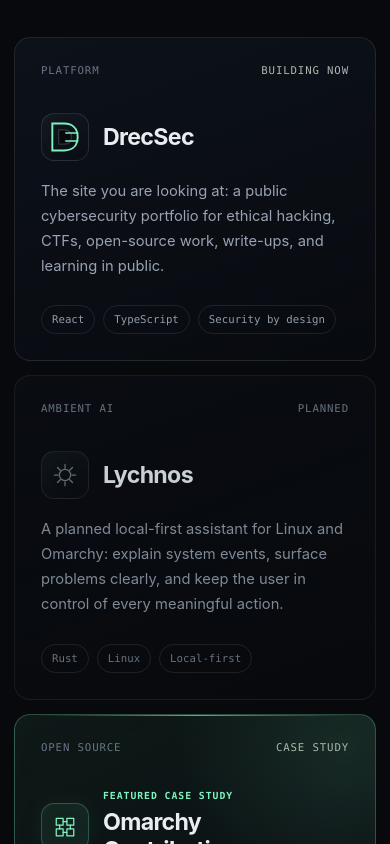
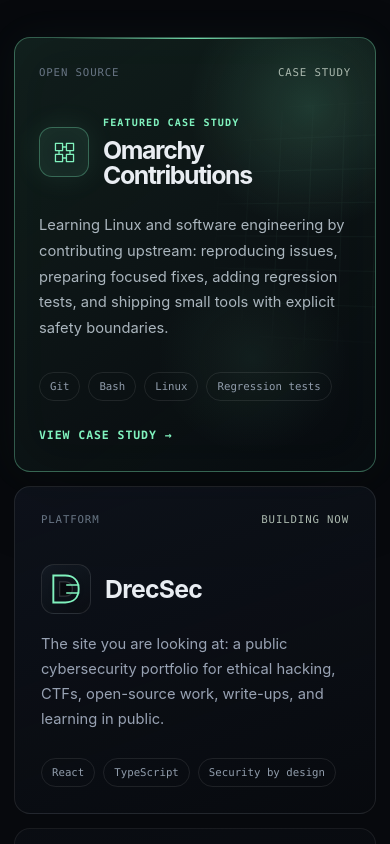
Before and after one commit to Drecullith/DrecSec, a React (Vite) app: page / in a window 390 px wide. Shown: the part 2860-3704 px from the top of the page. Built offline with nearby package versions, Linux system fonts and the light colour scheme.

Commit message:
fix: restore glows and strengthen project layout

```diff
--- a/src/data/site.ts
+++ b/src/data/site.ts
@@ -1,4 +1,16 @@
 export const projects = [
+  {
+    mark: 'omarchy',
+    eyebrow: 'Open source',
+    title: 'Omarchy Contributions',
+    description:
+      'Learning Linux and software engineering by contributing upstream: reproducing issues, preparing focused fixes, adding regression tests, and shipping small tools with explicit safety boundaries.',
+    status: 'Case study',
+    tags: ['Git', 'Bash', 'Linux', 'Regression tests'],
+    href: '/projects/omarchy-contributions',
+    featured: true,
+    planned: false,
+  },
   {
     mark: 'drecsec',
     eyebrow: 'Platform',
@@ -22,18 +34,6 @@ export const projects = [
     href: null,
     featured: false,
     planned: true,
-  },
-  {
-    mark: 'omarchy',
-    eyebrow: 'Open source',
-    title: 'Omarchy Contributions',
-    description:
-      'Learning Linux and software engineering by contributing upstream: reproducing issues, preparing focused fixes, adding regression tests, and shipping small tools with explicit safety boundaries.',
-    status: 'Case study',
-    tags: ['Git', 'Bash', 'Linux', 'Regression tests'],
-    href: '/projects/omarchy-contributions',
-    featured: true,
-    planned: false,
   },
   {
     mark: 'ctf',
--- a/src/home-visuals.css
+++ b/src/home-visuals.css
@@ -1,8 +1,15 @@
 /* Homepage visual hierarchy: project identities, featured evidence, and latest public activity. */
+
+.project-grid {
+  display: grid;
+  grid-template-columns: repeat(12, minmax(0, 1fr));
+  gap: 14px;
+}
 
 .project-card {
   position: relative;
   overflow: hidden;
+  grid-column: span 4;
 }
 
 .project-title-row {
@@ -33,6 +40,7 @@
   color: #9bb0a4;
   background: linear-gradient(150deg, rgba(18,25,34,.92), rgba(8,11,16,.78));
   box-shadow: inset 0 0 28px rgba(255,255,255,.018);
+  transition: border-color .2s ease, box-shadow .2s ease, background .2s ease, transform .2s ease;
 }
 
 .project-identity svg:not(.brand-mark) {
@@ -51,70 +59,169 @@
 .project-identity--lychnos { color: #83978e; }
 .project-identity--ctf { color: #7f8b98; }
 
+/* Make the strongest evidence impossible to miss. */
 .project-card--featured {
-  border-color: rgba(128,242,190,.28);
+  grid-column: 1 / -1;
+  min-height: 390px;
+  padding: 34px 38px;
+  border-color: rgba(128,242,190,.34);
   background:
-    radial-gradient(circle at 92% 8%, rgba(128,242,190,.10), transparent 34%),
-    linear-gradient(155deg, rgba(17,29,27,.80), rgba(8,11,16,.66));
-  box-shadow: inset 0 0 42px rgba(128,242,190,.018);
+    radial-gradient(circle at 82% 16%, rgba(128,242,190,.16), transparent 26%),
+    radial-gradient(circle at 66% 74%, rgba(128,242,190,.065), transparent 24%),
+    linear-gradient(145deg, rgba(18,32,29,.92), rgba(8,11,16,.72));
+  box-shadow:
+    0 24px 70px rgba(0,0,0,.24),
+    0 0 42px rgba(128,242,190,.045),
+    inset 0 0 54px rgba(128,242,190,.022);
 }
 
 .project-card--featured::before {
   content: '';
   position: absolute;
   top: 0;
-  left: 24px;
-  right: 24px;
+  left: 38px;
+  right: 38px;
   height: 1px;
-  background: linear-gradient(90deg, transparent, rgba(128,242,190,.68), transparent);
+  background: linear-gradient(90deg, transparent, rgba(128,242,190,.88), transparent);
   pointer-events: none;
 }
 
+.project-card--featured::after {
+  content: '';
+  position: absolute;
+  top: 34px;
+  right: 34px;
+  width: min(34vw, 390px);
+  aspect-ratio: 1;
+  opacity: .16;
+  background-image:
+    linear-gradient(rgba(128,242,190,.32) 1px, transparent 1px),
+    linear-gradient(90deg, rgba(128,242,190,.32) 1px, transparent 1px);
+  background-size: 34px 34px;
+  mask-image: radial-gradient(circle at center, black 0 42%, transparent 76%);
+  transform: perspective(620px) rotateY(-16deg) rotateX(7deg);
+  pointer-events: none;
+}
+
+.project-card--featured > * {
+  position: relative;
+  z-index: 1;
+}
+
+.project-card--featured .project-title-row {
+  margin-top: 58px;
+  gap: 22px;
+  max-width: 760px;
+}
+
 .project-card--featured .project-identity {
-  border-color: rgba(128,242,190,.25);
-  background: rgba(128,242,190,.055);
-  box-shadow: 0 0 24px rgba(128,242,190,.06), inset 0 0 28px rgba(128,242,190,.035);
+  width: 78px;
+  height: 78px;
+  border-radius: 20px;
+  border-color: rgba(128,242,190,.32);
+  background: rgba(128,242,190,.07);
+  box-shadow: 0 0 30px rgba(128,242,190,.09), inset 0 0 30px rgba(128,242,190,.045);
+}
+
+.project-card--featured .project-identity svg:not(.brand-mark) {
+  width: 45px;
+  height: 45px;
+}
+
+.project-card--featured .project-title-row h3 {
+  font-size: clamp(2.35rem, 5vw, 4.2rem);
+  line-height: .98;
+  letter-spacing: -.055em;
+}
+
+.project-card--featured > p {
+  max-width: 760px;
+  margin-top: 26px;
+  color: #aab5bd;
+  font-size: 1rem;
+  line-height: 1.75;
+}
+
+.project-card--featured .tags {
+  max-width: 760px;
+  padding-top: 30px;
+}
+
+.project-card--featured .project-card-cta {
+  margin-top: 28px;
+  font-size: .72rem;
 }
 
 .project-featured-label {
   display: block;
-  margin-bottom: 7px;
+  margin-bottom: 9px;
   color: var(--accent);
-  font: 700 .61rem/1.2 ui-monospace, SFMono-Regular, Menlo, monospace;
-  letter-spacing: .10em;
+  font: 700 .63rem/1.2 ui-monospace, SFMono-Regular, Menlo, monospace;
+  letter-spacing: .11em;
   text-transform: uppercase;
 }
 
+/* Planned work is quieter at rest, but still gets the site's proper interactive glow. */
 .project-card--planned {
-  border-color: rgba(255,255,255,.065);
-  background: linear-gradient(160deg, rgba(13,17,24,.50), rgba(8,10,14,.38));
+  border-color: rgba(255,255,255,.07);
+  background: linear-gradient(160deg, rgba(13,17,24,.52), rgba(8,10,14,.40));
 }
 
 .project-card--planned .project-status,
 .project-card--planned .project-meta,
-.project-card--planned .tags span { color: #68727e; }
-.project-card--planned .project-identity { opacity: .72; }
-.project-card--planned h3 { color: #c9d0d8; }
-.project-card--planned > p { color: #7f8995; }
+.project-card--planned .tags span { color: #697581; }
+.project-card--planned .project-identity { opacity: .78; }
+.project-card--planned h3 { color: #cbd2d9; }
+.project-card--planned > p { color: #828d98; }
 
-/* Loaded after highlights.css so planned work stays visually quieter than verified work. */
-.project-card--planned:hover,
-.project-card--planned:focus-within,
-.project-card--planned:active {
+/* This file loads after highlights.css, so restate the glow intentionally instead of overriding it away. */
+.project-card:hover,
+.project-card:focus-within,
+.project-card:active {
+  transform: translateY(-4px);
+  border-color: rgba(128,242,190,.52);
+  background: linear-gradient(160deg, rgba(20,35,31,.92), rgba(9,13,18,.68));
+  box-shadow:
+    0 24px 58px rgba(0,0,0,.32),
+    0 0 42px rgba(128,242,190,.14),
+    0 0 78px rgba(128,242,190,.055),
+    inset 0 0 42px rgba(128,242,190,.035);
+}
+
+.project-card:hover .project-identity,
+.project-card:focus-within .project-identity,
+.project-card:active .project-identity {
   transform: translateY(-1px);
-  border-color: rgba(255,255,255,.10);
-  background: linear-gradient(160deg, rgba(14,19,25,.58), rgba(8,10,14,.42));
-  box-shadow: 0 10px 26px rgba(0,0,0,.16);
+  border-color: rgba(128,242,190,.42);
+  background: rgba(128,242,190,.075);
+  box-shadow: 0 0 30px rgba(128,242,190,.15), inset 0 0 30px rgba(128,242,190,.045);
+}
+
+.project-card--featured:hover,
+.project-card--featured:focus-within,
+.project-card--featured:active {
+  transform: translateY(-5px);
+  border-color: rgba(128,242,190,.64);
+  background:
+    radial-gradient(circle at 82% 16%, rgba(128,242,190,.22), transparent 27%),
+    radial-gradient(circle at 66% 74%, rgba(128,242,190,.09), transparent 25%),
+    linear-gradient(145deg, rgba(20,39,33,.96), rgba(8,12,16,.76));
+  box-shadow:
+    0 30px 78px rgba(0,0,0,.38),
+    0 0 54px rgba(128,242,190,.18),
+    0 0 104px rgba(128,242,190,.075),
+    inset 0 0 58px rgba(128,242,190,.045);
 }
 
 .activity-strip {
-  margin-top: 28px;
-  padding: 24px;
-  border: 1px solid var(--line);
+  margin-top: 34px;
+  padding: 26px;
+  border: 1px solid rgba(128,242,190,.13);
   border-radius: 18px;
   background:
-    linear-gradient(90deg, rgba(128,242,190,.025), transparent 35%),
-    rgba(8,11,16,.56);
+    linear-gradient(90deg, rgba(128,242,190,.04), transparent 38%),
+    rgba(8,11,16,.60);
+  box-shadow: inset 0 0 36px rgba(128,242,190,.018);
 }
 
 .activity-strip-head {
@@ -127,8 +234,8 @@
 
 .activity-strip-head h3 {
   margin: 8px 0 0;
-  font-size: 1.32rem;
-  letter-spacing: -.025em;
+  font-size: 1.38rem;
+  letter-spacing: -.03em;
 }
 
 .activity-strip-head > a {
@@ -165,10 +272,10 @@
 
 .activity-card:hover,
 .activity-card:focus-visible {
-  transform: translateY(-2px);
-  border-color: rgba(128,242,190,.27);
-  background: linear-gradient(155deg, rgba(17,27,27,.82), rgba(8,12,16,.72));
-  box-shadow: 0 14px 32px rgba(0,0,0,.22), 0 0 22px rgba(128,242,190,.045);
+  transform: translateY(-3px);
+  border-color: rgba(128,242,190,.38);
+  background: linear-gradient(155deg, rgba(18,31,29,.88), rgba(8,12,16,.72));
+  box-shadow: 0 18px 38px rgba(0,0,0,.26), 0 0 30px rgba(128,242,190,.09);
 }
 
 .activity-card-top {
@@ -181,7 +288,8 @@
   text-transform: uppercase;
 }
 
-.activity-card-top span:first-child { color: #8fa89a; }
+.activity-card-top span:first-child { color: #91aa9c; }
+
 .activity-card strong {
   margin-top: 20px;
   color: #dce3e7;
@@ -202,29 +310,67 @@
 .activity-card:hover .activity-card-link,
 .activity-card:focus-visible .activity-card-link { color: var(--accent); }
 
-@media (max-width: 920px) {
+@media (max-width: 1050px) {
+  .project-grid { grid-template-columns: repeat(2, minmax(0, 1fr)); }
+  .project-card { grid-column: span 1; }
+  .project-card--featured { grid-column: 1 / -1; }
   .activity-grid { grid-template-columns: 1fr; }
   .activity-card { min-height: 128px; }
 }
 
 @media (max-width: 720px) {
-  .project-title-row { margin-top: 36px; gap: 14px; }
-  .project-identity { width: 48px; height: 48px; border-radius: 13px; }
-  .project-identity svg:not(.brand-mark) { width: 30px; height: 30px; }
-  .project-title-row h3 { font-size: 1.45rem; }
+  .project-grid { grid-template-columns: 1fr; }
+  .project-card,
+  .project-card--featured { grid-column: 1; }
 
-  .activity-strip { margin-top: 18px; padding: 18px; border-radius: 15px; }
+  .project-card--featured {
+    min-height: 0;
+    padding: 28px 24px;
+  }
+
+  .project-card--featured::after {
+    width: 250px;
+    right: -80px;
+    top: 62px;
+    opacity: .10;
+  }
+
+  .project-title-row,
+  .project-card--featured .project-title-row { margin-top: 38px; gap: 14px; }
+
+  .project-identity,
+  .project-card--featured .project-identity {
+    width: 50px;
+    height: 50px;
+    border-radius: 13px;
+  }
+
+  .project-identity svg:not(.brand-mark),
+  .project-card--featured .project-identity svg:not(.brand-mark) {
+    width: 31px;
+    height: 31px;
+  }
+
+  .project-title-row h3,
+  .project-card--featured .project-title-row h3 { font-size: 1.55rem; }
+
+  .project-card--featured > p { font-size: .92rem; }
+
+  .activity-strip { margin-top: 20px; padding: 18px; border-radius: 15px; }
   .activity-strip-head { align-items: flex-start; flex-direction: column; gap: 13px; }
   .activity-card-top { align-items: flex-start; flex-direction: column; gap: 5px; }
 }
 
 @media (prefers-reduced-motion: reduce) {
-  .project-card--planned,
+  .project-card,
+  .project-identity,
   .activity-strip-head > a,
   .activity-card { transition: none; }
 
-  .project-card--planned:hover,
-  .project-card--planned:focus-within,
+  .project-card:hover,
+  .project-card:focus-within,
+  .project-card:active,
+  .project-identity,
   .activity-strip-head > a:hover,
   .activity-strip-head > a:focus-visible,
   .activity-card:hover,
```
